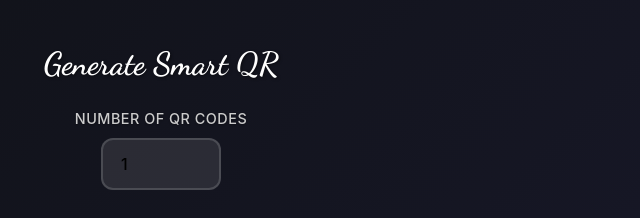
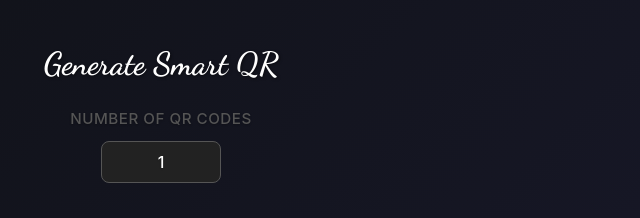
Before and after one commit to Taofeek-Kehinde/Mikibump-s-Calling-Center-Project, a React (Vite) app: page /Qrcode in a window 1280 px wide. Shown: the top 218 px of the page, without its empty margins (479-1119 px from the left). Built offline with nearby package versions, Linux system fonts and the light colour scheme; no server answers; the database is empty.

Commit message:
Coding sucks

```diff
--- a/src/pages/Qrcode.css
+++ b/src/pages/Qrcode.css
@@ -68,7 +68,7 @@ button:hover {
   color: #ff4f87;
 }
 
-.form-group {
+.form-groups {
   margin-bottom: 25px;
   text-align: center; /* center everything in the group */
   display: flex;
@@ -86,9 +86,9 @@ input[type="number"]::-webkit-inner-spin-button {
 }
 
 /* Firefox */
-input[type="number"] {
+/* input[type="number"] {
   -moz-appearance: textfield;
-}
+} */
 
 
 label {
--- a/src/pages/Qrcode.tsx
+++ b/src/pages/Qrcode.tsx
@@ -23,7 +23,7 @@ export default function Qrcode() {
     <div className="qr-wrap">
       <h1>Generate Smart QR</h1>
 
-      <div className="form-group">
+      <div className="form-groups">
         <label>Number of QR Codes</label>
         <input
           type="number"
--- a/src/pages/Qrform.css
+++ b/src/pages/Qrform.css
@@ -56,8 +56,6 @@
   text-transform: uppercase;
   letter-spacing: 0.5px;
   text-align: left;
-  align-items: left;
-  justify-content: left;
   text-shadow: 0 1px 2px rgba(0, 0, 0, 0.3);
 }
 
```
